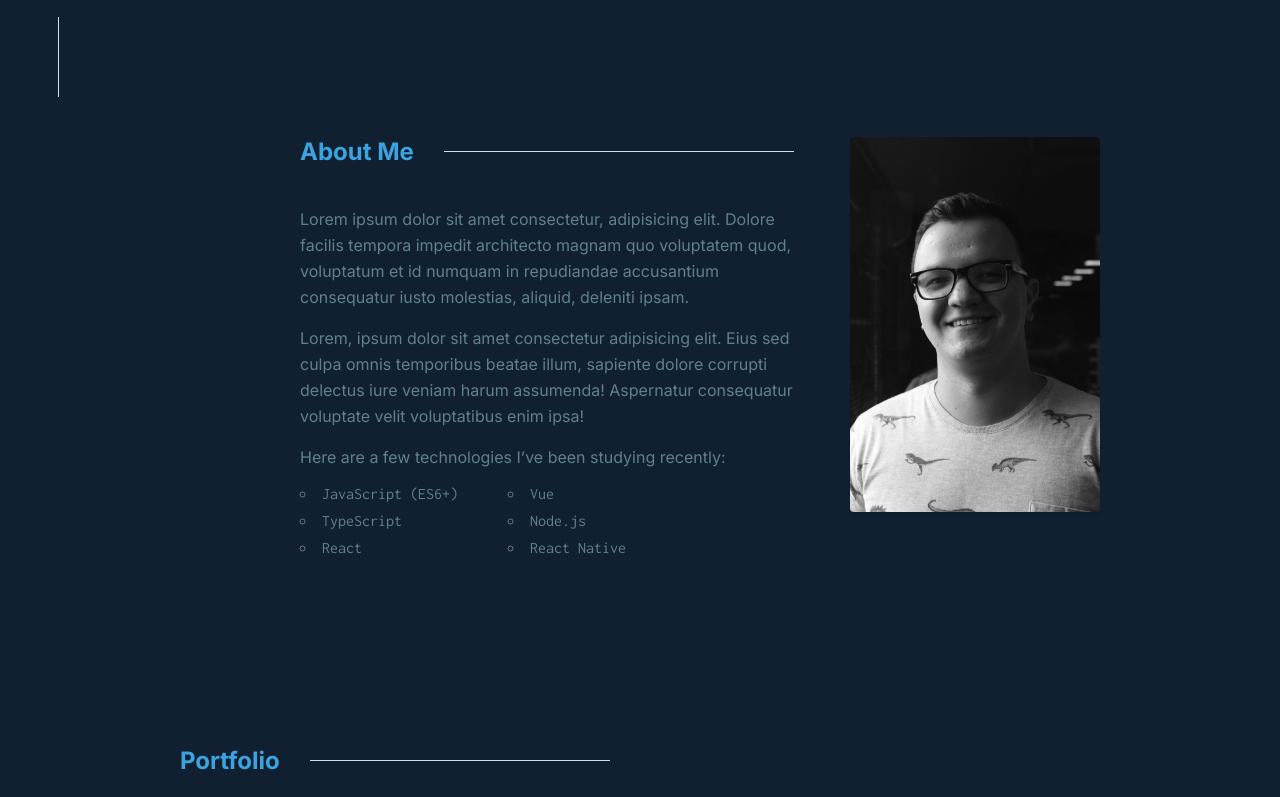
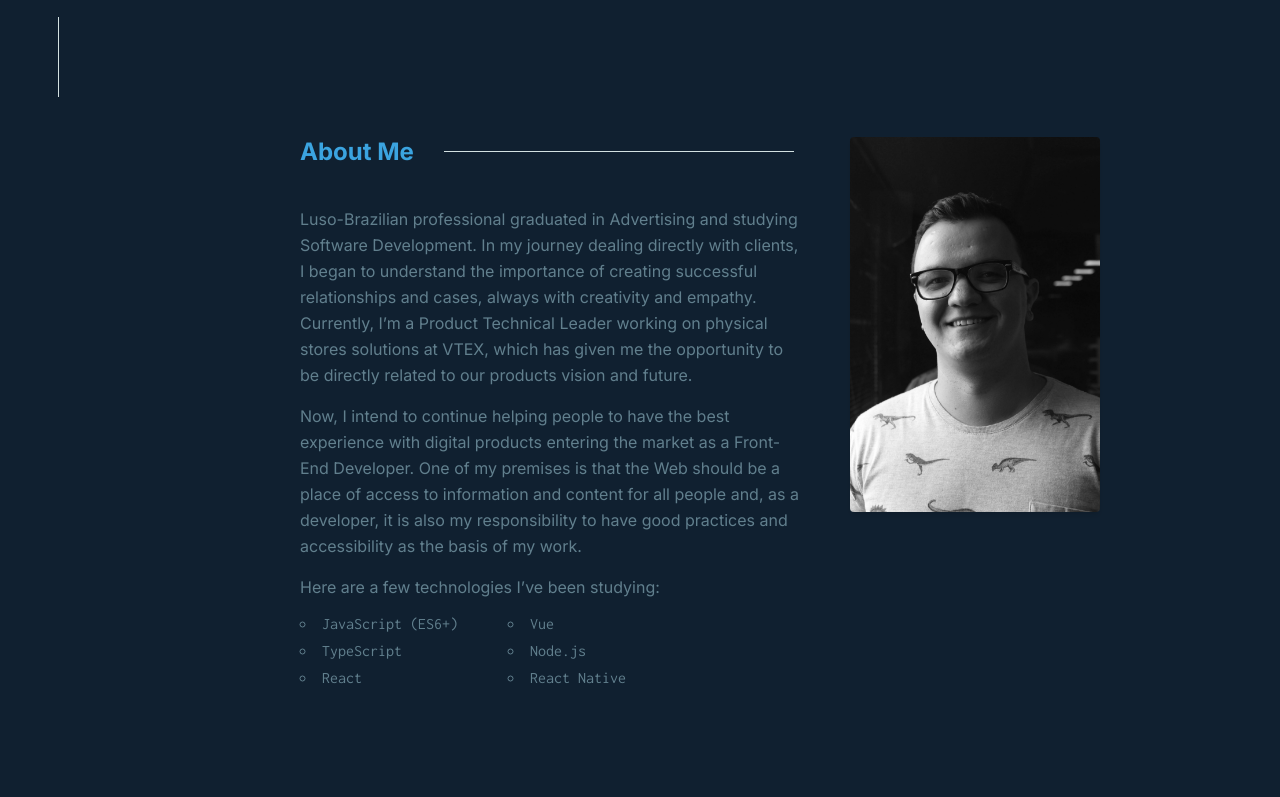
Before and after one commit to kdumagalhaes/hellocarlos, a Vue app: page / in a window 1280 px wide. Shown: the part 633-1430 px from the top of the page. Built offline with nearby package versions, Linux system fonts and the light colour scheme; no server answers.

Commit message:
Add text content in About section

```diff
--- a/src/components/About.vue
+++ b/src/components/About.vue
@@ -4,20 +4,23 @@
       <div class="text-content">
         <SectionTitle title="About Me" lineWidth="350px" />
         <p class="bio">
-          Lorem ipsum dolor sit amet consectetur, adipisicing elit. Dolore
-          facilis tempora impedit architecto magnam quo voluptatem quod,
-          voluptatum et id numquam in repudiandae accusantium consequatur iusto
-          molestias, aliquid, deleniti ipsam.
+          Luso-Brazilian professional graduated in Advertising and studying
+          Software Development. In my journey dealing directly with clients, I
+          began to understand the importance of creating successful
+          relationships and cases, always with creativity and empathy.
+          Currently, I’m a Product Technical Leader working on physical stores
+          solutions at VTEX, which has given me the opportunity to be directly
+          related to our products vision and future.
         </p>
         <p class="bio">
-          Lorem, ipsum dolor sit amet consectetur adipisicing elit. Eius sed
-          culpa omnis temporibus beatae illum, sapiente dolore corrupti delectus
-          iure veniam harum assumenda! Aspernatur consequatur voluptate velit
-          voluptatibus enim ipsa!
+          Now, I intend to continue helping people to have the best experience
+          with digital products entering the market as a Front-End Developer.
+          One of my premises is that the Web should be a place of access to
+          information and content for all people and, as a developer, it is also
+          my responsibility to have good practices and accessibility as the
+          basis of my work.
         </p>
-        <p class="bio">
-          Here are a few technologies I’ve been studying recently:
-        </p>
+        <p class="bio">Here are a few technologies I’ve been studying:</p>
         <div class="lists">
           <ul class="tech-list">
             <li>JavaScript (ES6+)</li>
```
